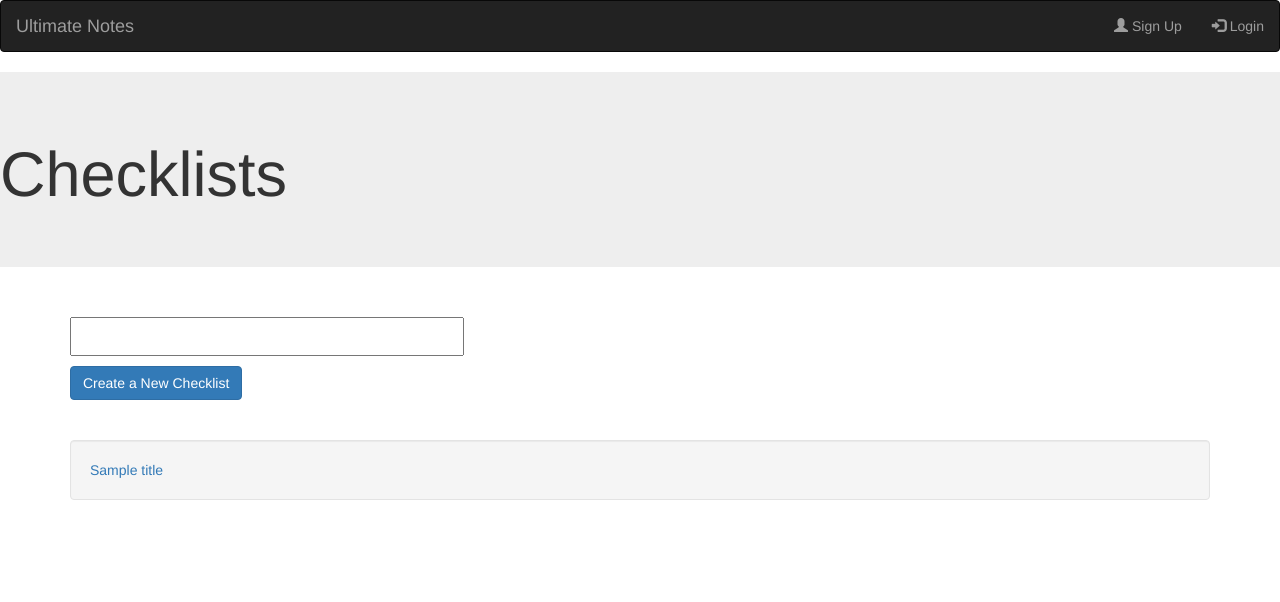
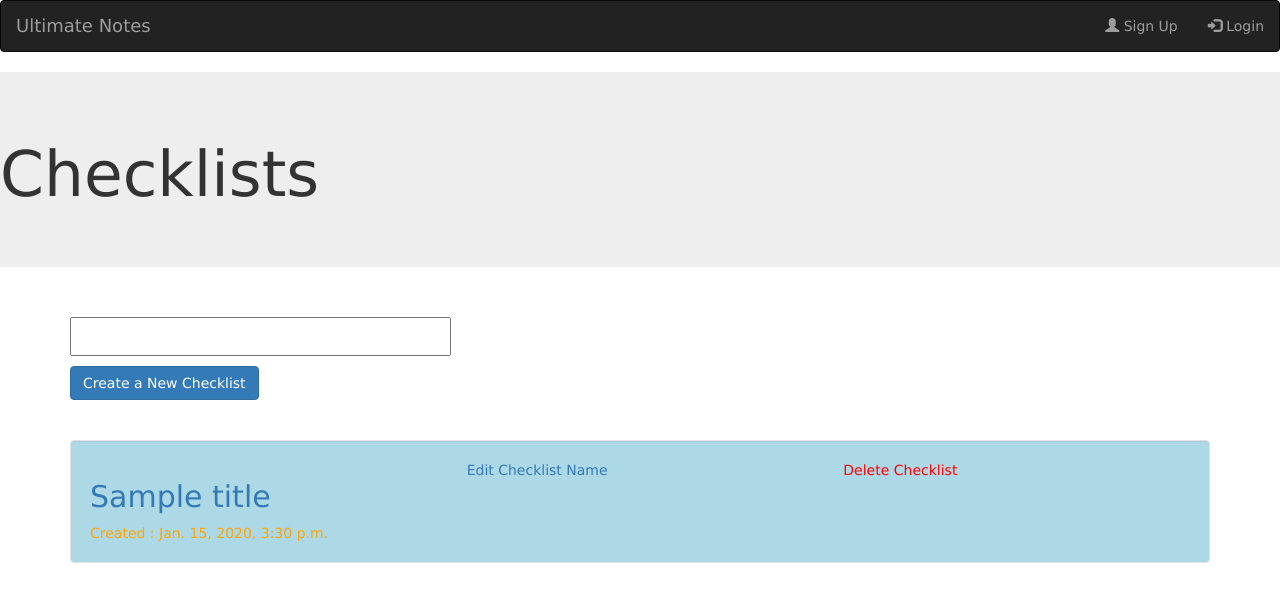
Before and after one commit to ai-is-awesome/ultimate_todo, a Django app: page /checklist/ in a window 1280 px wide. Shown: the top 602 px of the page. Run offline with Django 3.2, Linux system fonts and the light colour scheme; tables that the repository leaves empty hold one stand-in row (values such as "Sample post"); some libraries are stand-ins or nearby versions.

Commit message:
Added the functionality to update checklist title

```diff
--- a/notes_app/static/notes_app/style.css
+++ b/notes_app/static/notes_app/style.css
@@ -1,3 +1,7 @@
+* {
+	font-family : verdana;
+
+}
 
 
 #task_complete {
@@ -53,8 +57,27 @@
 #go_to_checklists {
 
 
-	font-size : 30px;
+	font-size : 20px;
 
 
 
 }
+
+
+
+#checklist-index-well {
+
+	color : orange;
+	background-color : lightblue;
+
+
+
+
+
+
+}
+
+#delete_checklist_link {
+	color : red;
+
+}
--- a/notes_app/templates/notes_app/checklist.html
+++ b/notes_app/templates/notes_app/checklist.html
@@ -20,8 +20,25 @@
 
 	{% for checklist_title in checklist_titles %}
 	<div class = "container">
-	<div class ="well">
-		<a href = "{% url 'checklist_detail' checklist_title.id %}">{{ checklist_title.title}}</a>
+	<div class ="well" id = "checklist-index-well">
+		<div class = "row">
+			<div class = "col-sm-4">
+				<a href = "{% url 'checklist_detail' checklist_title.id %}" id = "update_checklist_link">
+					<h2>{{ checklist_title.title}}</h2>
+				</a>
+			</div>
+			<div class = "col-sm-4">
+				<a href="{% url 'checklist_name_update' checklist_title.id %}">Edit Checklist Name</a>
+			</div>
+			<div class = "col-sm-4">
+				<a href = "" id = "delete_checklist_link">Delete Checklist</a>
+			</div>
+		</div>
+		<div class = "row">
+			<div class = "col-sm-4">
+				Created : {{ checklist_title.created}}
+			</div>
+		</div>
 	</div>
 </div>
 {% endfor %}
--- a/notes_app/templates/notes_app/checklist_detail.html
+++ b/notes_app/templates/notes_app/checklist_detail.html
@@ -1,4 +1,3 @@
-This tutorial begins where Tutorial 3 left off. We’re continuing the Web-poll application and will focus on form processing and cutting down our code.
 
 {% extends 'notes_app/base.html' %}
 
--- a/notes_app/urls.py
+++ b/notes_app/urls.py
@@ -19,7 +19,7 @@ urlpatterns = [
 	path('checklist/title/<str:pk>', views.checklist_detail, name = "checklist_detail"),
 	path('checklist/create', views.create_checklist, name = 'checklist_create'),
 	path('checklist/<str:pk_title>/item/create', views.create_checklist_item, name = 'checklist_item_create'),
-
+	path('checklist/<str:pk_checklist>/update', views.update_checklist_name, name = 'checklist_name_update'),
 
 
 
--- a/notes_app/views.py
+++ b/notes_app/views.py
@@ -6,10 +6,6 @@ from django.urls import reverse
 from django.contrib import messages
 from django.utils import timezone as tz
 # Create your views here.
-
-
-
-
 
 def index(request):
 
@@ -141,10 +137,6 @@ def archive_task(request, pk):
 	except:
 		pass
 
-
-
-
-
 	#If someone visits the archive_task view(ie doesn't click on the delete button but just visits the page) then
 	# show all the archive tasks to the user
 
@@ -173,9 +165,6 @@ def show_archives(request):
 
 	context["tasks"] =tasks
 	return render(request, 'notes_app/archive.html', context)
-
-
-
 
 
 
@@ -287,8 +276,6 @@ def checklist_detail(request, pk):
 	return render(request, "notes_app/checklist_detail.html", context)
 
 
-
-
 def create_checklist_item(request, pk_title):
 	if request.method == 'POST':
 
@@ -306,3 +293,36 @@ def create_checklist_item(request, pk_title):
 		except:
 			messages.warning(request, 'Unable to add item!')
 			return redirect(reverse('checklist_detail'))
+
+
+
+
+def update_checklist_name(request, pk_checklist):
+	context = {}
+
+
+	if request.method == 'POST':
+		try:
+			checklist = Title.objects.get(id = pk_checklist)
+			form = TitleForm(request.POST, instance = checklist)
+			form.save()
+			messages.success(request, 'Name changed successfully')
+			return redirect(reverse('checklists'))
+
+		except:
+			messages.warning(request, 'Unable to change title')
+			return redirect(reverse('checklists'))
+
+
+
+	else:
+
+		checklist = Title.objects.get(id = pk_checklist)
+		form = TitleForm(instance = checklist)
+		context['form'] = form
+		context['checklist'] = checklist
+		return render(request, 'notes_app/update_checklist_name.html', context)
+
+		# except:
+		# 	messages.warning(request, 'Unable to change title')
+		# 	return redirect(reverse('checklists'))
```
Also changed, not shown: notes_app/templates/notes_app/update_checklist_name.html (added, +17 -0 lines).
